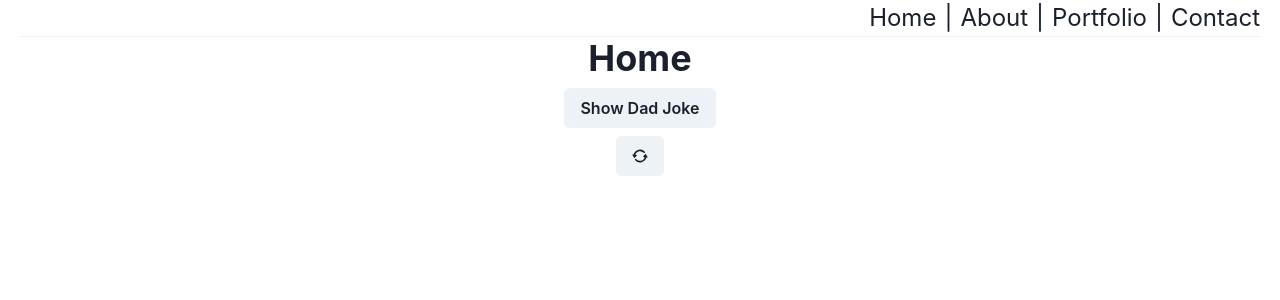
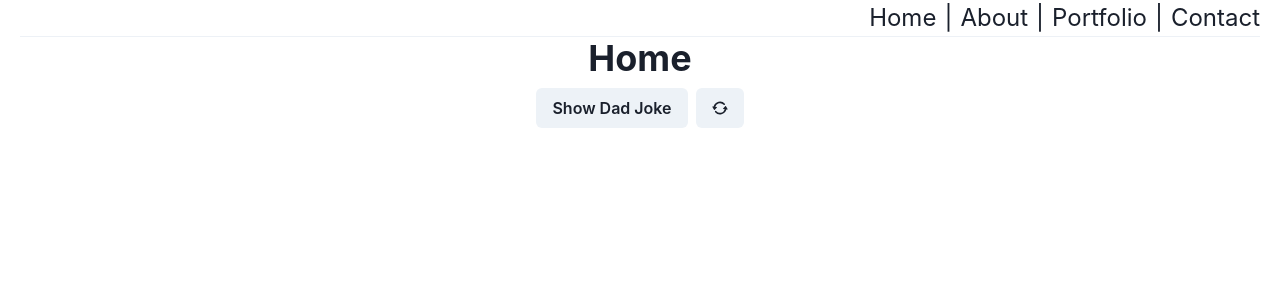
Before and after one commit to edlopez000/hello-world-app, a React (Create React App) app: page / in a window 1280 px wide. Shown: the top 300 px of the page. Built offline with nearby package versions, Linux system fonts and the light colour scheme; no server answers.

Commit message:
Added a joke reloader to Home.js

```diff
--- a/src/components/Home.js
+++ b/src/components/Home.js
@@ -1,4 +1,12 @@
-import { Box, Center, Heading, Text, Button, VStack } from '@chakra-ui/react';
+import {
+  Box,
+  Center,
+  Heading,
+  Text,
+  Button,
+  VStack,
+  HStack,
+} from '@chakra-ui/react';
 import { RepeatIcon } from '@chakra-ui/icons';
 import React, { useEffect, useState } from 'react';
 
@@ -10,15 +18,22 @@ export default function Home() {
     toggleShowJoke(!showJoke);
   };
 
-  useEffect(() => {
+  const fetchJoke = () => {
     return fetch('https://icanhazdadjoke.com/', {
       headers: {
         Accept: 'application/json',
       },
     }).then((res) => res.json().then((result) => setDadJoke(result)));
+  };
+
+  useEffect(() => {
+    fetchJoke();
   }, []);
 
-  const changeJoke = () => {};
+  const changeJoke = () => {
+    fetchJoke();
+    console.log(dadJoke);
+  };
 
   return (
     <Box>
@@ -26,10 +41,12 @@ export default function Home() {
         <Center>
           <Heading>Home</Heading>
         </Center>
-        <Button onClick={handleJoke}>Show Dad Joke</Button>
-        <Button>
-          <RepeatIcon onClick={changeJoke} />
-        </Button>
+        <HStack>
+          <Button onClick={handleJoke}>Show Dad Joke</Button>
+          <Button>
+            <RepeatIcon onClick={() => changeJoke()} />
+          </Button>
+        </HStack>
         {showJoke && <Text>{dadJoke.joke}</Text>}
       </VStack>
     </Box>
```
